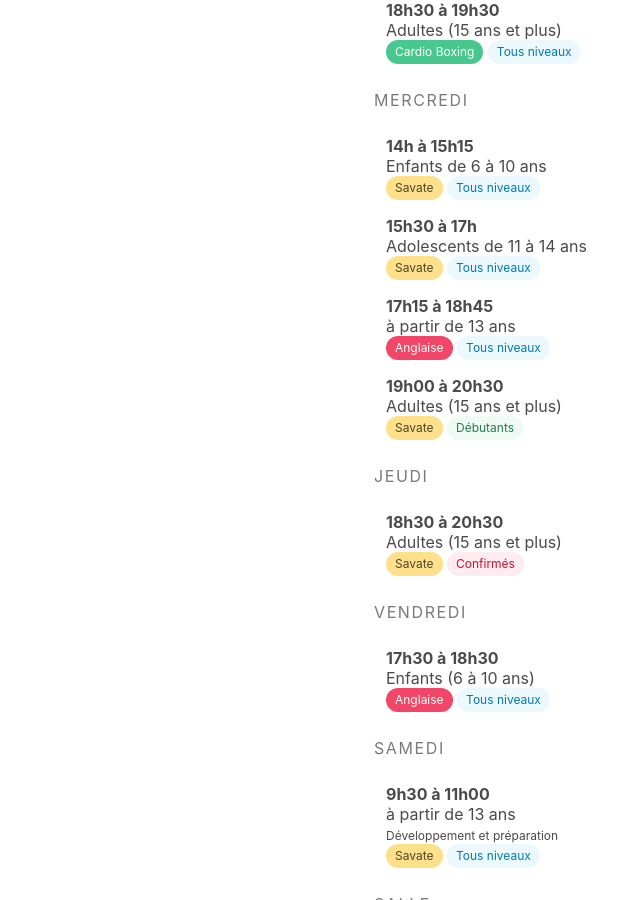
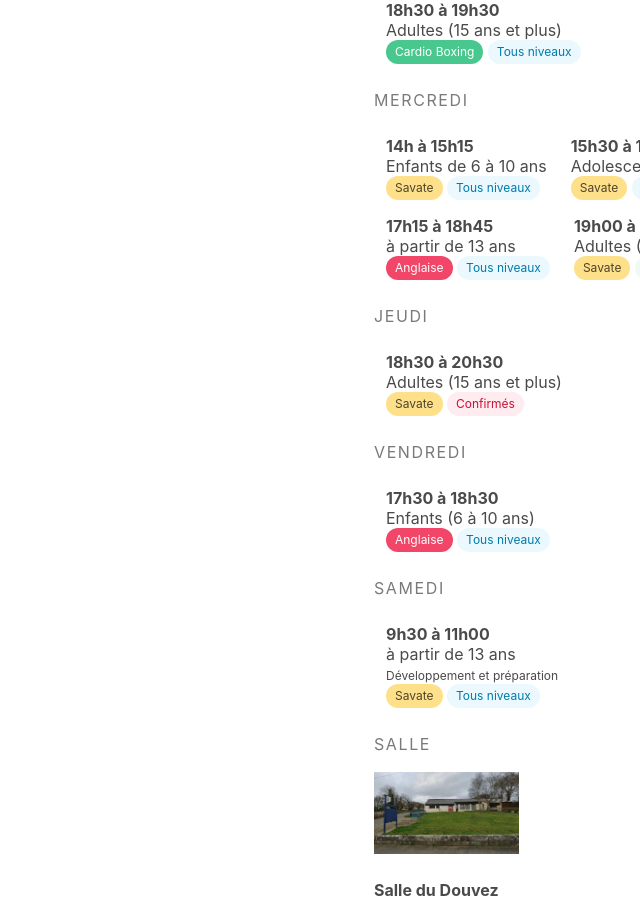
Before and after one commit to guipavas-savate/guipavas-savate.github.io, a Jekyll site: the page built from parternaires.html, in a window 1280 px wide and 900 px high, scrolled down 378 px. Shown: the whole window, without its empty margins (640-1280 px from the left). Built offline with Jekyll 4.4.1, drawn with Linux system fonts in a browser that asks for light colours; nearby versions of some CDN libraries.

Commit message:
Mercredi sur 2 lignes

```diff
--- a/_includes/horaires.html
+++ b/_includes/horaires.html
@@ -8,7 +8,7 @@
                 <span class="has-text-weight-bold">18h30 à 20h30</span>
                 <br/>
                 Adultes (15 ans et plus)
-                <br />
+                <br/>
                 <span class="tag is-rounded is-warning">Savate</span>
                 <span class="tag is-rounded is-link is-light">Tous niveaux</span>
             </a>
@@ -16,14 +16,14 @@
         </li>
     </ul>
 
-    <p  class="menu-label is-size-6">Mardi</p>
+    <p class="menu-label is-size-6">Mardi</p>
     <ul class="menu-list">
         <li>
             <a style="cursor: default">
                 <span class="has-text-weight-bold">18h30 à 19h30</span>
                 <br/>
                 Adultes (15 ans et plus)
-                <br />
+                <br/>
                 <span class="tag is-rounded is-success">Cardio Boxing</span>
                 <span class="tag is-rounded is-link is-light">Tous niveaux</span>
             </a>
@@ -31,55 +31,55 @@
         </li>
     </ul>
 
-    <p  class="menu-label is-size-6">Mercredi</p>
+    <p class="menu-label is-size-6">Mercredi</p>
     <ul class="menu-list">
         <li>
-            <a style="cursor: default">
+            <div class="level">
+                <a class="level-item" style="cursor: default">
                     <span class="has-text-weight-bold">14h à 15h15</span>
-                <br />
+                    <br/>
                     Enfants de 6 à 10 ans
-                <br />
+                    <br/>
                     <span class="tag is-rounded is-warning">Savate</span>
                     <span class="tag is-rounded is-link is-light">Tous niveaux</span>
                 </a>
-        </li>
-        <li>
-            <a style="cursor: default">
+                <a class="level-item" style="cursor: default">
                     <span class="has-text-weight-bold">15h30 à 17h</span>
-                <br />
+                    <br/>
                     Adolescents de 11 à 14 ans
-                <br />
+                    <br/>
                     <span class="tag is-rounded is-warning">Savate</span>
                     <span class="tag is-rounded is-link is-light">Tous niveaux</span>
                 </a>
+            </div>
         </li>
         <li>
-            <a style="cursor: default">
+            <div class="level">
+                <a class="level-item" style="cursor: default">
                     <span class="has-text-weight-bold">17h15 à 18h45</span>
-                <br />
+                    <br/>
                     à partir de 13 ans
-                <br />
+                    <br/>
                     <span class="tag is-rounded is-danger">Anglaise</span>
                     <span class="tag is-rounded is-link is-light">Tous niveaux</span>
                 </a>
-        </li>
-        <li>
-            <a style="cursor: default"><span class="has-text-weight-bold">19h00 à 20h30</span>
+                <a class="level-item" style="cursor: default"><span class="has-text-weight-bold">19h00 à 20h30</span>
                     <br/>
                     Adultes (15 ans et plus)
                     <br/>
                     <span class="tag is-rounded is-warning">Savate</span>
                     <span class="tag is-rounded is-light is-success">Débutants</span>
                 </a>
+            </div>
         </li>
     </ul>
 
-    <p  class="menu-label is-size-6">Jeudi</p>
+    <p class="menu-label is-size-6">Jeudi</p>
     <ul class="menu-list">
         <li>
             <a style="cursor: default">
                 <span class="has-text-weight-bold">18h30 à 20h30</span>
-                <br />
+                <br/>
                 Adultes (15 ans et plus)
                 <br/>
                 <span class="tag is-rounded is-warning">Savate</span>
@@ -89,14 +89,14 @@
         </li>
     </ul>
 
-    <p  class="menu-label is-size-6">Vendredi</p>
+    <p class="menu-label is-size-6">Vendredi</p>
     <ul class="menu-list">
         <li>
             <a style="cursor: default">
                 <span class="has-text-weight-bold">17h30 à 18h30</span>
                 <br/>
                 Enfants (6 à 10 ans)
-                <br />
+                <br/>
                 <span class="tag is-rounded is-danger">Anglaise</span>
                 <span class="tag is-rounded is-link is-light">Tous niveaux</span>
             </a>
@@ -104,7 +104,7 @@
         </li>
     </ul>
 
-    <p  class="menu-label is-size-6">Samedi</p>
+    <p class="menu-label is-size-6">Samedi</p>
     <ul class="menu-list">
         <li>
             <a style="cursor: default">
@@ -119,7 +119,7 @@
             </a></li>
     </ul>
 
-    <p  class="menu-label is-size-6">Salle</p>
+    <p class="menu-label is-size-6">Salle</p>
     <div class="columns">
         <div class="column is-8">
             <figure class="image is-16by9">
@@ -128,7 +128,7 @@
         </div>
     </div>
     <p class="has-text-weight-bold">
-        Salle du Douvez <br /> à Guipavas
+        Salle du Douvez <br/> à Guipavas
     </p>
     <div class="level">
         <span class="level-left">
```
Lines whose indentation alone changed are shown as unchanged.
